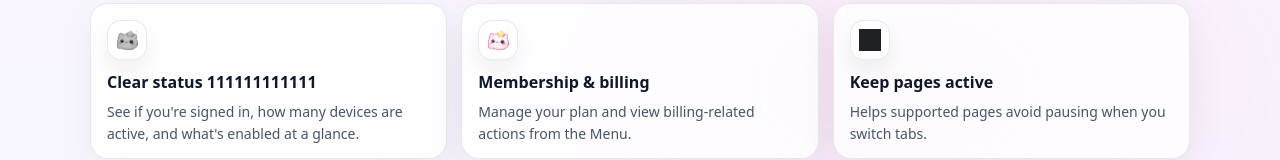
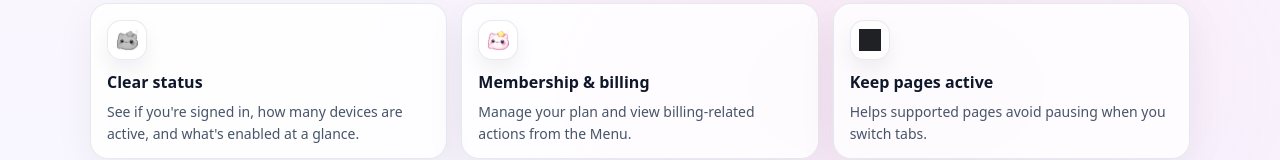
Before and after one commit to RadanPY/churomi-site, a plain HTML site: page index.html in a window 1280 px wide. Shown: the part 634-794 px from the top of the page. Drawn offline with Linux system fonts and the light colour scheme.

Commit message:
Update churomi.com content (en/home)

```diff
--- a/index.html
+++ b/index.html
@@ -113,7 +113,7 @@
               <div class="feature__icon" aria-hidden="true">
                 <img src="./assets/state-red-48.png" alt="" width="22" height="22">
               </div>
-              <h3 class="feature__title" data-edit="features.items.0.title">Clear status 111111111111</h3>
+              <h3 class="feature__title" data-edit="features.items.0.title">Clear status</h3>
               <p class="feature__text" data-edit="features.items.0.text">
                 See if you're signed in, how many devices are active, and what's enabled at a
                 glance.
```
